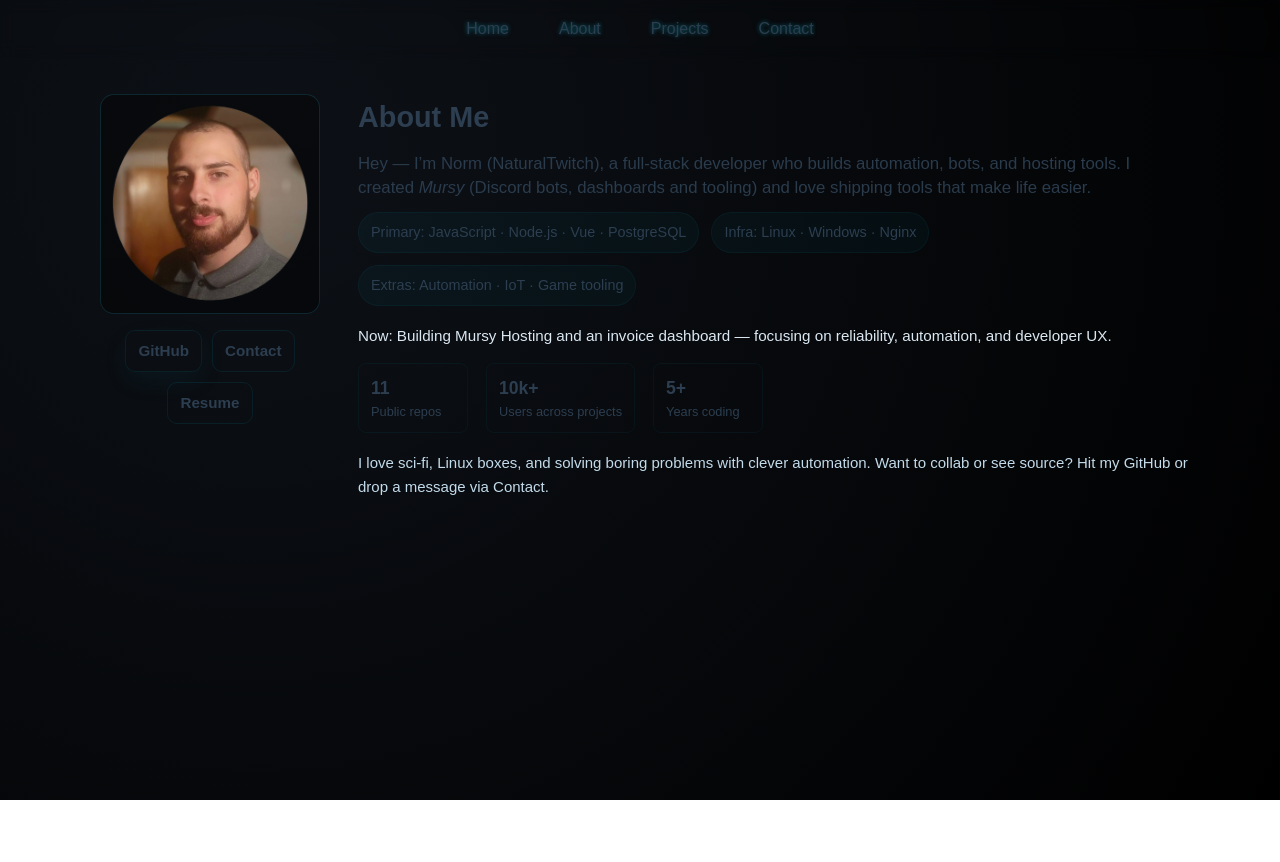
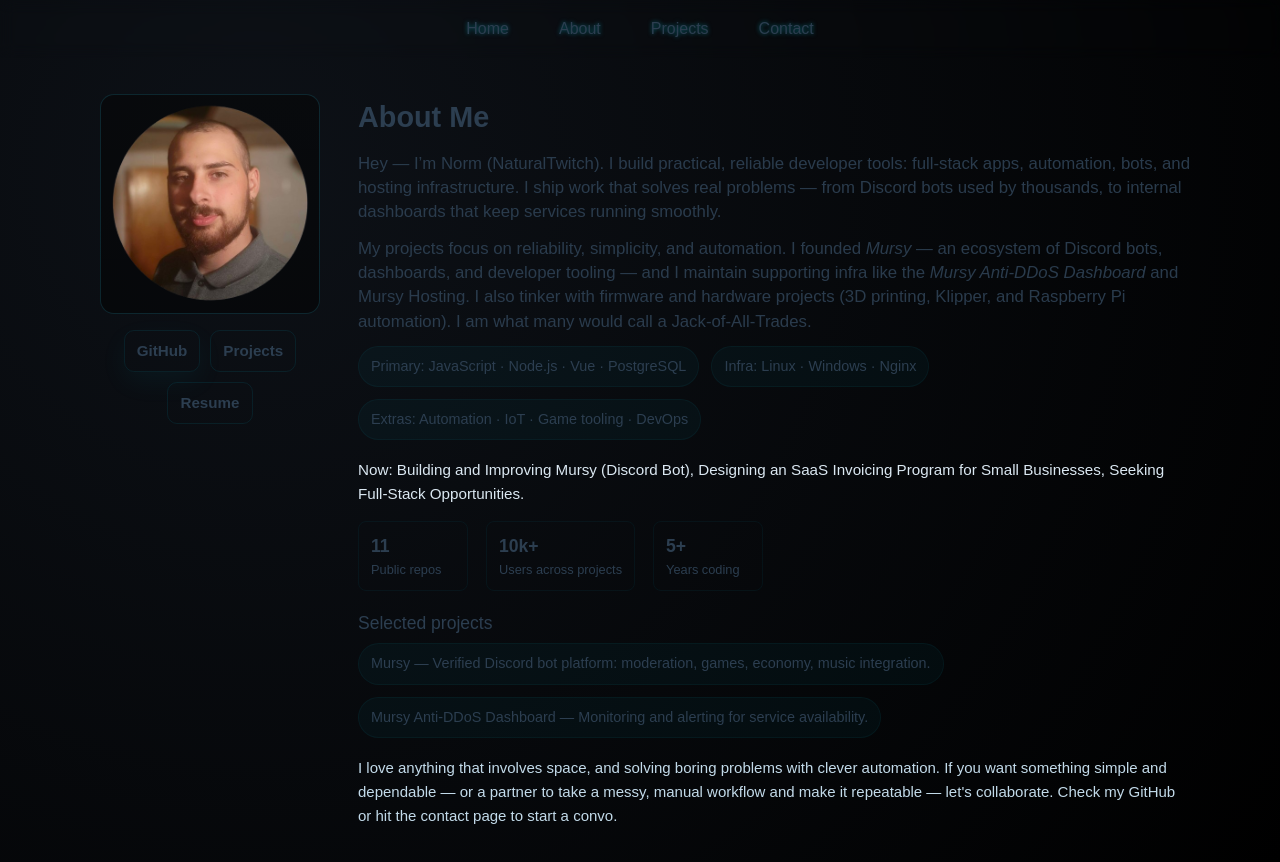
Before and after one commit to NaturalTwitch/portfolio-nc, a Vue app: page /about in a window 1280 px wide. Before the commit the page ends 800 px from the top, so only its background shows below. Built offline with nearby package versions, Linux system fonts and the light colour scheme.

Commit message:
Added more to my auto-biography

```diff
--- a/src/views/AboutView.vue
+++ b/src/views/AboutView.vue
@@ -16,7 +16,7 @@
                     <a class="cta github" :href="'https://github.com/NaturalTwitch'" target="_blank" rel="noopener">
                         GitHub
                     </a>
-                    <RouterLink to="/contact" class="cta ghost">Contact</RouterLink>
+                    <RouterLink to="/projects" class="cta ghost">Projects</RouterLink>
                     <a class="cta ghost" href="/resume.pdf" target="_blank" rel="noopener">Resume</a>
                 </div>
             </div>
@@ -25,21 +25,31 @@
                 <h2 id="about-title" class="about-title">About Me</h2>
 
                 <p class="lead">
-                    Hey — I’m <strong>Norm (NaturalTwitch)</strong>, a full-stack developer who builds automation, bots,
-                    and hosting tools.
-                    I created <em>Mursy</em> (Discord bots, dashboards and tooling) and love shipping tools that make
-                    life easier.
+                    Hey — I’m <strong>Norm (NaturalTwitch)</strong>. I build practical, reliable developer tools:
+                    full‑stack apps, automation, bots, and hosting
+                    infrastructure. I ship work that solves real problems — from Discord bots used by thousands, to
+                    internal dashboards that keep services
+                    running smoothly.
+                </p>
+
+                <p class="lead">
+                    My projects focus on reliability, simplicity, and automation. I founded <em>Mursy</em> — an
+                    ecosystem of Discord bots, dashboards, and
+                    developer tooling — and I maintain supporting infra like the <em>Mursy Anti‑DDoS Dashboard</em> and
+                    Mursy Hosting. I also tinker with
+                    firmware and hardware projects (3D printing, Klipper, and Raspberry Pi automation). I am what many
+                    would call a Jack-of-All-Trades.
                 </p>
 
                 <ul class="highlights" aria-hidden="true">
                     <li><strong>Primary:</strong> JavaScript · Node.js · Vue · PostgreSQL</li>
                     <li><strong>Infra:</strong> Linux · Windows · Nginx</li>
-                    <li><strong>Extras:</strong> Automation · IoT · Game tooling</li>
+                    <li><strong>Extras:</strong> Automation · IoT · Game tooling · DevOps</li>
                 </ul>
 
                 <div class="now">
-                    <p><strong>Now:</strong> Building Mursy Hosting and an invoice dashboard — focusing on reliability,
-                        automation, and developer UX.</p>
+                    <p><strong>Now:</strong> Building and Improving Mursy (Discord Bot), Designing an SaaS Invoicing
+                        Program for Small Businesses, Seeking Full-Stack Opportunities.</p>
                 </div>
 
                 <div class="stats" role="list">
@@ -57,11 +67,22 @@
                     </div>
                 </div>
 
+                <h3 class="about-subtitle">Selected projects</h3>
+                <ul class="highlights" style="margin-top:6px;">
+                    <li><strong>Mursy</strong> — Verified Discord bot platform: moderation, games, economy, music
+                        integration.</li>
+                    <li><strong>Mursy Anti‑DDoS Dashboard</strong> — Monitoring and alerting for service availability.
+                    </li>
+                </ul>
+
                 <p class="closing">
-                    I love sci-fi, Linux boxes, and solving boring problems with clever automation. Want to collab or
-                    see source?
-                    Hit my GitHub or drop a message via Contact.
+                    I love anything that involves space, and solving boring problems with clever automation. If
+                    you want something simple and
+                    dependable — or a partner to take a messy, manual workflow and make it repeatable — let's
+                    collaborate. Check my GitHub or hit the
+                    contact page to start a convo.
                 </p>
+
             </div>
         </div>
     </section>
```
